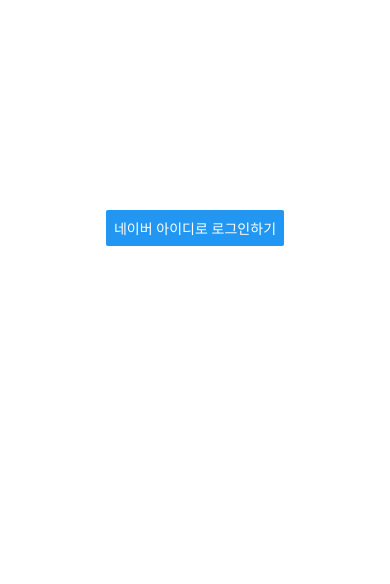
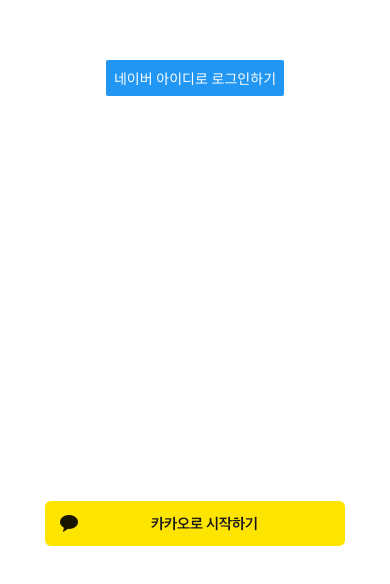
Before and after one commit to chevita-2022/chevita-Frontend, a React Native app: screen / in a window 390 px wide. Shown: the part 194-778 px from the top of the page. Built offline with nearby package versions, Linux system fonts and the light colour scheme.

Commit message:
feat : Kakao_login (android)

```diff
--- a/package.json
+++ b/package.json
@@ -10,6 +10,7 @@
     "lint": "eslint ."
   },
   "dependencies": {
+    "@react-native-seoul/kakao-login": "^4.2.2",
     "@react-native-seoul/naver-login": "^2.2.0",
     "react": "17.0.2",
     "react-native": "0.68.2"
--- a/src/App.js
+++ b/src/App.js
@@ -1,6 +1,7 @@
 import React from 'react';
 import {View, StyleSheet, Text, Alert, SafeAreaView, Button, Platform} from 'react-native';
 import { NaverLogin, getProfile } from "@react-native-seoul/naver-login";
+import KakaoLogin from './components/KakaoLogin';
 
 const iosKeys = {
   kConsumerKey: "DHjT1zinlPR3aGq0LB1c",
@@ -61,6 +62,8 @@
       {!!naverToken && (
         <Button title="회원정보 가져오기" onPress={getUserProfile} />
       )}
+
+      <KakaoLogin/>
     </SafeAreaView>
   );
 };
--- /dev/null
+++ b/src/components/KakaoLogin.js
@@ -0,0 +1,45 @@
+import React from "react";
+import { Pressable ,TouchableOpacity,Image} from "react-native";
+import {
+  KakaoOAuthToken,
+  KakaoProfile,
+  //getProfile as getKakaoProfile,
+  login,
+  logout,
+  unlink,
+} from "@react-native-seoul/kakao-login";
+
+const signInWithKakao = async () => {
+    const token = await login();
+
+    setResult(JSON.stringify(token));
+  };
+
+  const signOutWithKakao = async () => {
+    const message = await logout();
+
+    setResult(message);
+  };
+
+  const getKakaoProfile = async () => {
+    const profile = await getProfile();
+
+    setResult(JSON.stringify(profile));
+  };
+
+  const unlinkKakao = async () => {
+    const message = await unlink();
+
+    setResult(message);
+  };
+
+  const KakaoLogin=()=>(
+    <TouchableOpacity onPress={signInWithKakao}>
+        <Image
+          source={require("../assets/images/kakaoStart.png")}
+          style={{ top: 150 }}
+        />
+    </TouchableOpacity>
+  )
+
+  export default KakaoLogin;
```
Also changed, not shown: src/assets/images/kakaoStart.png (added), 6 other files (tests, documents, lock files or other folders).
